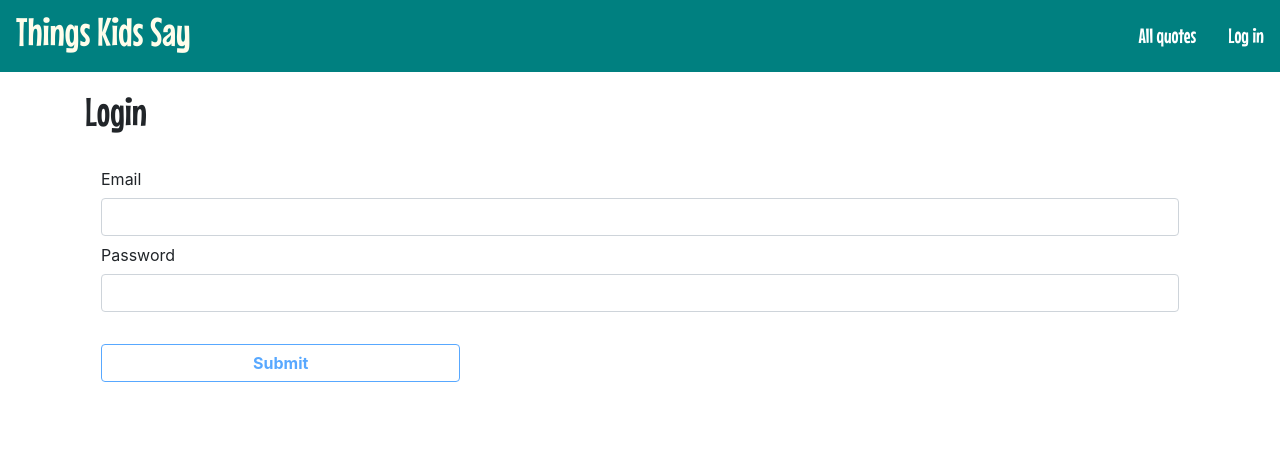
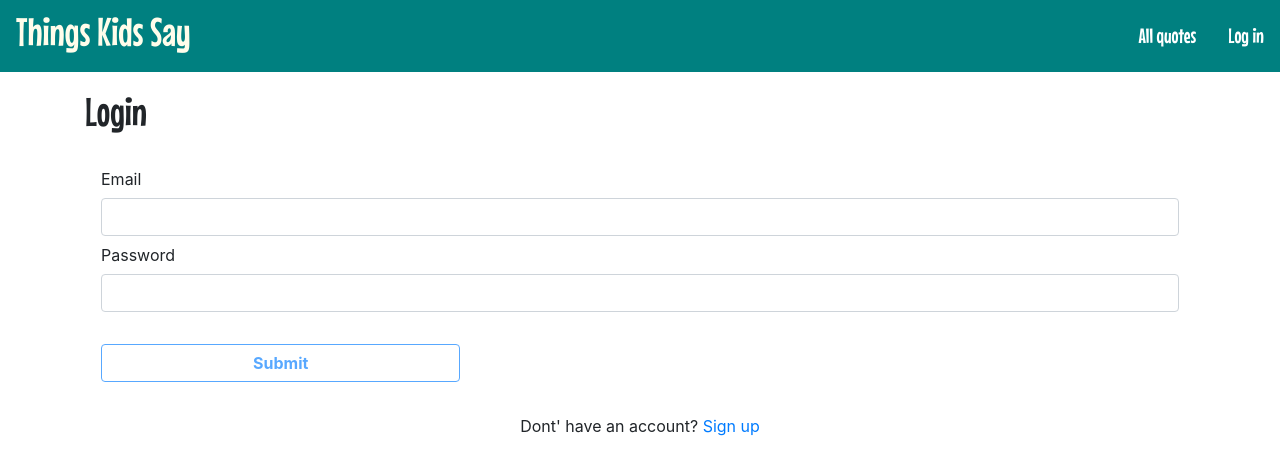
Before and after one commit to BC1985/things-kids-say, a React (Create React App) app: page /login in a window 1280 px wide. Shown: the top 474 px of the page. Built offline with nearby package versions, Linux system fonts and the light colour scheme; no server answers.

Commit message:
Include link to signup page

```diff
--- a/src/components/Login/login.js
+++ b/src/components/Login/login.js
@@ -1,6 +1,6 @@
 import React, { useState } from "react";
 import axios from "axios";
-
+import { Link } from "react-router-dom";
 function Login(props) {
   const [email, setEmail] = useState("");
   const [password, setPassword] = useState("");
@@ -52,6 +52,7 @@
           Submit
         </button>
       </form>
+      <p className="text-center">Dont' have an account? <Link to="/sign-in"> Sign up</Link></p>
     </div>
   );
 }
```
